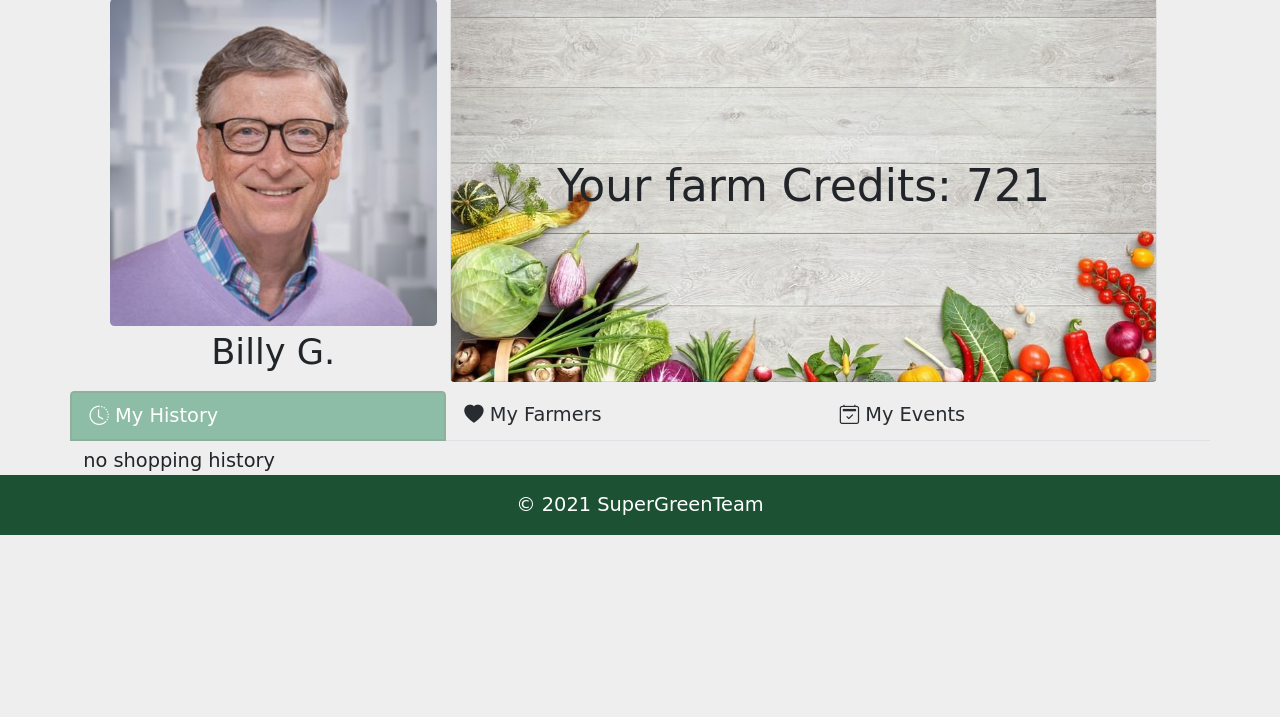
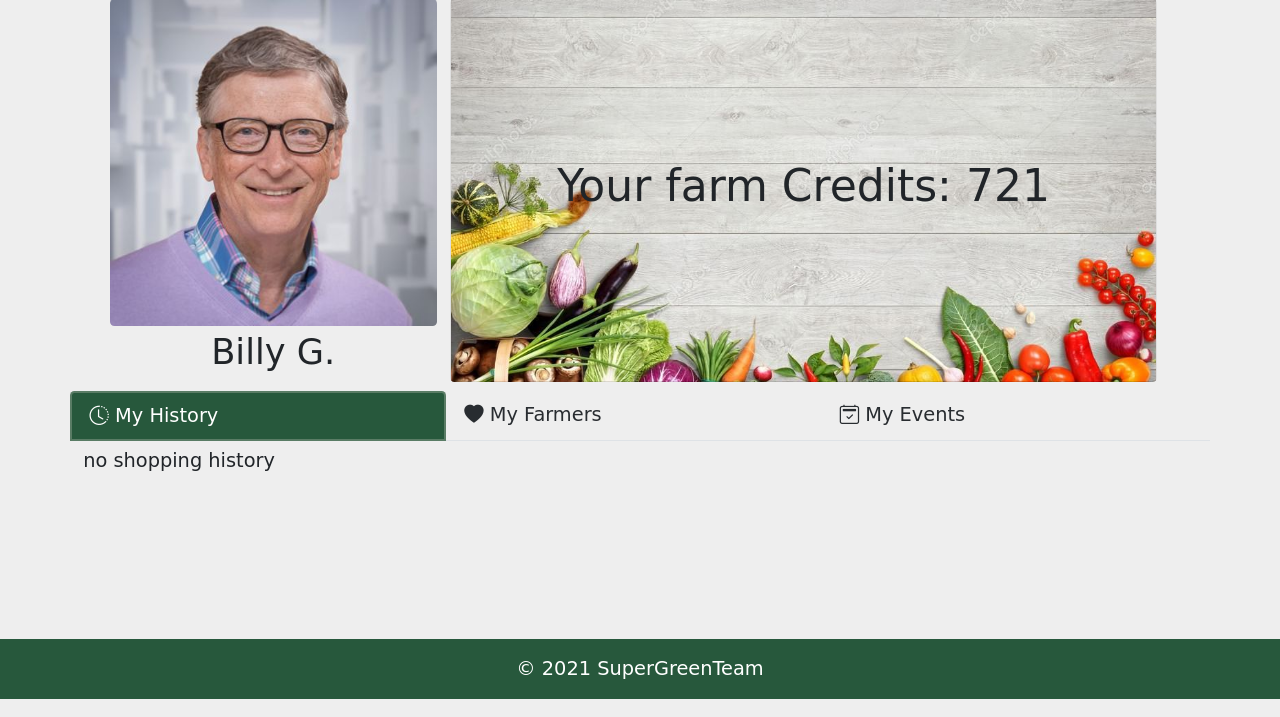
Before and after one commit to pokai-huang0828/CSTP1304_SuperGreenTeam, a PHP site: page /customerProfilePage.php in a window 1280 px wide. Shown: the part 83-800 px from the top of the page. Run offline with PHP 8.4, Linux system fonts and the light colour scheme; some libraries are stand-ins or nearby versions; some web fonts are replaced.

Commit message:
fixed customer profile page min height

```diff
--- a/css/shared.css
+++ b/css/shared.css
@@ -30,7 +30,7 @@ html, body {
 
 /* Nav tab background and link color */
 .nav-tabs .nav-item.show .nav-link, .nav-tabs .nav-link.active{
-    background-color: #2c8b5f80;
+    background-color:  rgba(28, 80, 50, 0.945);
     border: 2px solid rgba(145, 163, 145, 0.479);
     color: rgb(255, 255, 255) !important;
 }
@@ -58,6 +58,11 @@ footer {
     width: 100%;
     height: 60px;
     line-height: 60px;
-    background-color: rgba(28, 80, 50, 0.993);
+    background-color: rgba(28, 80, 50, 0.945);
     color:rgb(255, 255, 255);
 }
+
+/* link fades on hover */
+a:hover {
+    opacity: 0.9;
+}
--- a/customerProfilePage.php
+++ b/customerProfilePage.php
@@ -4,7 +4,7 @@ Shared::header("LoGrow farm Login Page", "css/customerProfilePage.css");
 Shared::navbar();
 ?>
 
-<div class="container">
+<div class="container" style="min-height: 80%;">
 
 <!-- Customer Info Section -->
 <div class="row container text-center mt-1 mb-2">
@@ -32,7 +32,7 @@ Shared::navbar();
 </nav>
 
 <!-- Tab bar targets -->
-<div class="tab-content" id="nav-tabContent">
+<div class="tab-content" id="nav-tabContent" >
 
   <div class="tab-pane fade show active" id="nav-home" role="tabpanel" aria-labelledby="nav-home-tab">
       no shopping history
--- a/index.php
+++ b/index.php
@@ -58,7 +58,7 @@ Shared::header("LoGrow farm Login Page", "css/signInPage.css");
 </div>
 
 <!-- Prevent footer from hiding the "Don't have an account?" link -->
-<div class="d-sm-block d-md-block d-lg-none" style="height: 50px;"></div>
+<div class="d-sm-block d-md-none d-lg-none" style="height: 50px;"></div>
 <div class="d-none d-md-block d-lg-none" style="height: 150px;"></div>
 
 <?php
--- a/selectUserProfileType.php
+++ b/selectUserProfileType.php
@@ -25,7 +25,7 @@ Shared::header("LoGrow farm Login Page");
     <div class="col">
         <a href="signUpPage.php">
         <img class="img-thumbnail mb-2 rounded-circle border-success" src="assets/farmerIcon.png" alt="farmer profile">
-    </a>
+        </a>
     <h2>Farmer</h2>
         <!-- <button class="btn btn-primary">A Farmer</button class="btn"> -->
     </div>
```
